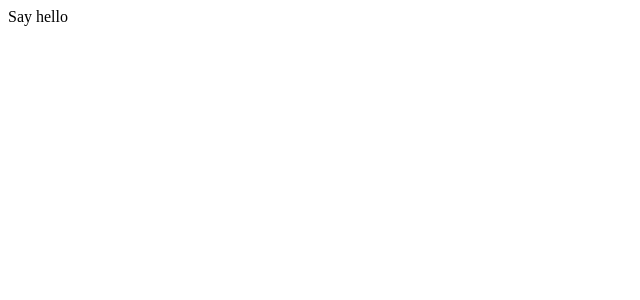
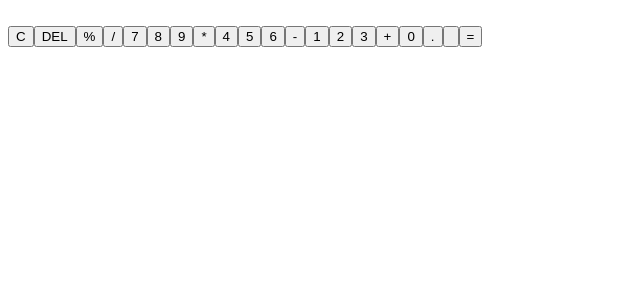
Before and after one commit to cherishebojudah/react-calculator, a React (Create React App) app: page / in a window 1280 px wide. Shown: the top 300 px of the page, without its empty margins (0-640 px from the left). Built offline with nearby package versions, Linux system fonts and the light colour scheme; the HTML template or start-up script is replaced by a standard one.

Commit message:
added input buttons for calculator

```diff
--- a/src/Components/Layout.js
+++ b/src/Components/Layout.js
@@ -2,8 +2,42 @@ import React from 'react';
 import './Layout.css';
 
 const Layout = () => {
+    const HandleClick = () => {}
+
     return (
-        <div>Say hello</div>
+        <div className='frame'>
+            <div className='calculator'>
+            <br></br>
+
+            <div className='keys'>
+                <input type='button' value={'C'} className='button clear' onClick={HandleClick}></input>
+                <input type='button' value={'DEL'} className='button clear' onClick={HandleClick}></input>
+                <input type='button' value={'%'} className='button operator' onClick={HandleClick}></input>
+                <input type='button' value={'/'} className='button operator' onClick={HandleClick}></input>
+
+                <input type='button' value={'7'} className='button ' onClick={HandleClick}></input>
+                <input type='button' value={'8'} className='button ' onClick={HandleClick}></input>
+                <input type='button' value={'9'} className='button ' onClick={HandleClick}></input>
+                <input type='button' value={'*'} className='button operator' onClick={HandleClick}></input>
+
+                <input type='button' value={'4'} className='button ' onClick={HandleClick}></input>
+                <input type='button' value={'5'} className='button ' onClick={HandleClick}></input>
+                <input type='button' value={'6'} className='button ' onClick={HandleClick}></input>
+                <input type='button' value={'-'} className='button operator' onClick={HandleClick}></input>
+
+                <input type='button' value={'1'} className='button ' onClick={HandleClick}></input>
+                <input type='button' value={'2'} className='button ' onClick={HandleClick}></input>
+                <input type='button' value={'3'} className='button ' onClick={HandleClick}></input>
+                <input type='button' value={'+'} className='button operator' onClick={HandleClick}></input>
+
+                <input type='button' value={'0'} className='button ' onClick={HandleClick}></input>
+                <input type='button' value={'.'} className='button ' onClick={HandleClick}></input>
+                <input type='button' value={''} className='button ' onClick={HandleClick}></input>
+                <input type='button' value={'='} className='button equal-sign' onClick={HandleClick}></input>
+            </div>
+
+            </div>
+        </div>
     )
 }
 
```
